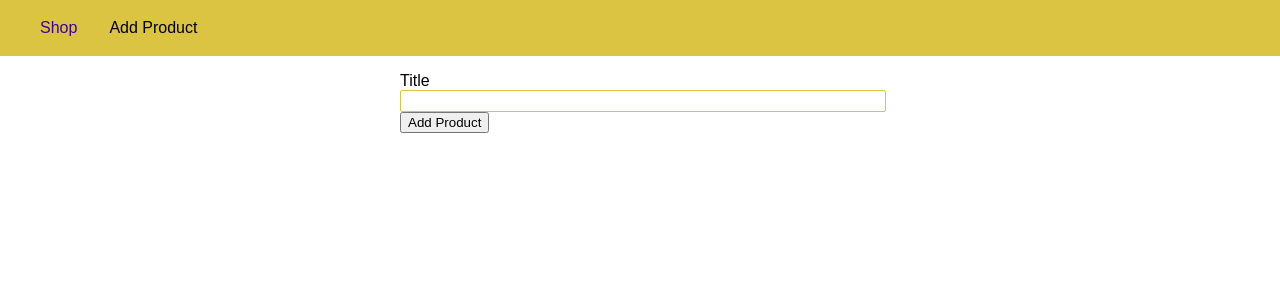
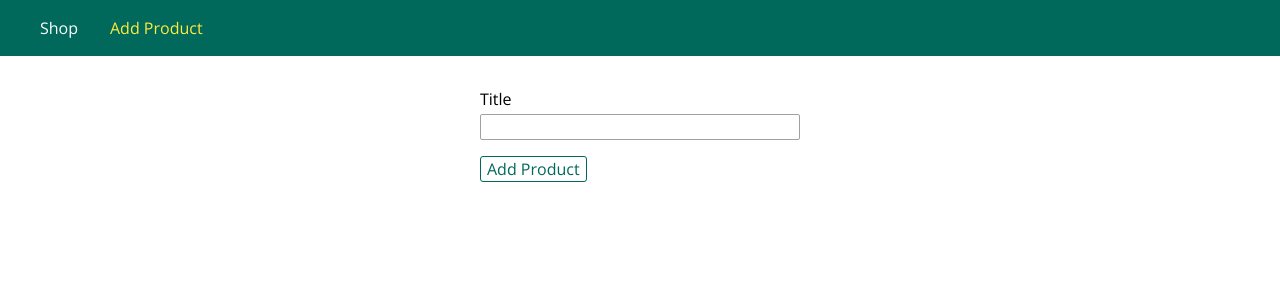
Before and after one commit to shir0ero/DeckDrop, a Node server app: page /admin/add-product in a window 1280 px wide; the page is wider, and only the part inside the window is pictured. Shown: the top 300 px of that part. Run offline with Node 20, Linux system fonts and the light colour scheme.

Commit message:
Updated code with new elements

```diff
--- /dev/null
+++ b/public/css/forms.css
@@ -0,0 +1,20 @@
+.form-control {
+    margin: 1rem 0;
+}
+
+.form-control label,
+.form-control input {
+    display: block;
+    width: 100%;
+    margin-bottom: 0.25rem;
+}
+
+.form-control input {
+    border: 1px solid #a1a1a1;
+    font: inherit;
+    border-radius: 2px;
+}
+
+.form-control input:focus {
+    outline-color: #00695c;
+}
--- a/public/css/main.css
+++ b/public/css/main.css
@@ -1,17 +1,24 @@
+@import url('https://fonts.googleapis.com/css?family=Open+Sans:400,700');
+
+* {
+  box-sizing: border-box;
+}
+
 body {
   padding: 0;
   margin: 0;
-    font-family: sans-serif;
+  font-family: 'Open Sans', sans-serif;
 }
 
 main {
   padding: 1rem;
+  margin: auto;
 }
 
 .main-header {
   width: 100%;
   height: 3.5rem;
-    background-color: #dbc441;
+  background-color: #00695c;
   padding: 0 1.5rem;
 }
 
@@ -35,11 +42,67 @@ main {
 
 .main-header__item a {
   text-decoration: none;
-    color: black;
+  color: white;
 }
 
 .main-header__item a:hover,
 .main-header__item a:active,
 .main-header__item a.active {
-    color: #3e00a1;
+  color: #ffeb3b;
 }
+
+.grid {
+  display: flex;
+  flex-wrap: wrap;
+  justify-content: space-around;
+  align-items: stretch;
+}
+
+.card {
+  box-shadow: 0 2px 8px rgba(0, 0, 0, 0.26);
+}
+
+.card__header,
+.card__content {
+  padding: 1rem;
+}
+
+.card__header h1,
+.card__content h1,
+.card__content h2,
+.card__content p {
+  margin: 0;
+}
+
+.card__image {
+  width: 100%;
+}
+
+.card__image img {
+  width: 100%;
+}
+
+.card__actions {
+    padding: 1rem;
+    text-align: center;
+}
+
+.card__actions button,
+.card__actions a {
+    margin: 0 0.25rem;
+}
+
+.btn {
+  font: inherit;
+  border: 1px solid #00695c;
+  color: #00695c;
+  background: white;
+  border-radius: 3px;
+  cursor: pointer;
+}
+
+.btn:hover,
+.btn:active {
+  background-color: #00695c;
+  color: white;
+}
--- a/public/css/product.css
+++ b/public/css/product.css
@@ -1,31 +1,25 @@
 .product-form {
-    width: 30rem;
+    width: 20rem;
     max-width: 90%;
     margin: auto;
 }
 
-.form-control label,
-.form-control input {
-    display: block;
-    width: 100%;
+.product-item {
+    width: 20rem;
+    max-width: 95%;
 }
 
-.form-control input {
-    border: 1px solid #dbc441;
-    font: inherit;
-    border-radius: 2px;
+.product__title {
+    font-size: 1.2rem;
+    text-align: center;
 }
 
-.button {
-    font: inherit;
-    border: 1px solid #6200ff;
-    color: #6200ff;
-    background: white;
-    border-radius: 3px;
-    cursor: pointer;
+.product__price {
+    text-align: center;
+    color: #4d4d4d;
+    margin-bottom: 0.5rem;
 }
 
-button:hover,
-button:active {
-    background-color: #6200ff;
+.product__description {
+    text-align: center;
 }
--- a/util/path.js
+++ b/util/path.js
@@ -1,3 +1,3 @@
 const path = require('path');
 //I want to export a little function that helps me to construct a path to the parent directory
-module.exports = module.exports = path.dirname(require.main.filename);
+module.exports = path.dirname(require.main.filename);
--- a/views/add-product.html
+++ b/views/add-product.html
@@ -4,30 +4,31 @@
 <head>
     <meta charset="UTF-8">
     <meta name="viewport" content="width=device-width, initial-scale=1.0">
+    <meta http-equiv="X-UA-Compatible" content="ie=edge">
     <title>Add Product</title>
     <link rel="stylesheet" href="/css/main.css">
+    <link rel="stylesheet" href="/css/forms.css">
     <link rel="stylesheet" href="/css/product.css">
 </head>
-
 
 <body>
     <header class="main-header">
         <nav class="main-header__nav">
             <ul class="main-header__item-list">
-                <li class="main-header__item"><a class="active" href="/">Shop</a></li>
-                <li class="main-header__item"><a href="/admin/add-product">Add Product</a></li>
+                <li class="main-header__item"><a href="/">Shop</a></li>
+                <li class="main-header__item"><a class="active" href="/admin/add-product">Add Product</a></li>
             </ul>
         </nav>
     </header>
 
     <main>
-        <form class="product-form" action="/add-product" method="POST">
+        <form class="product-form" action="/admin/add-product" method="POST">
             <div class="form-control">
                 <label for="title">Title</label>
                 <input type="text" name="title" id="title">
             </div>
 
-            <button type="submit">Add Product</button>
+            <button class="btn" type="submit">Add Product</button>
         </form>
     </main>
 </body>
```
Also changed, not shown: views/404.html (+3 -50 lines), views/shop.html (+18 -1 lines). Lines whose indentation alone changed are shown as unchanged.
